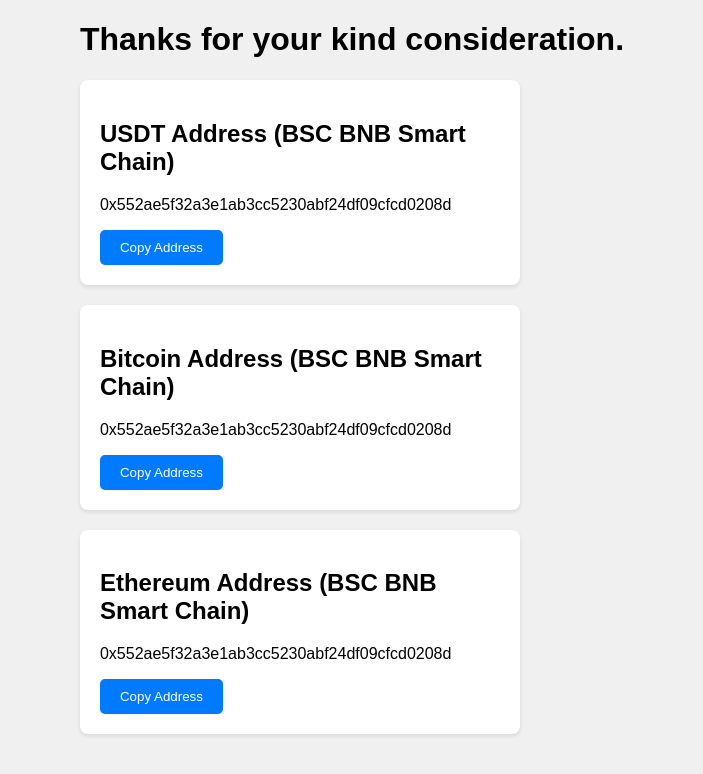
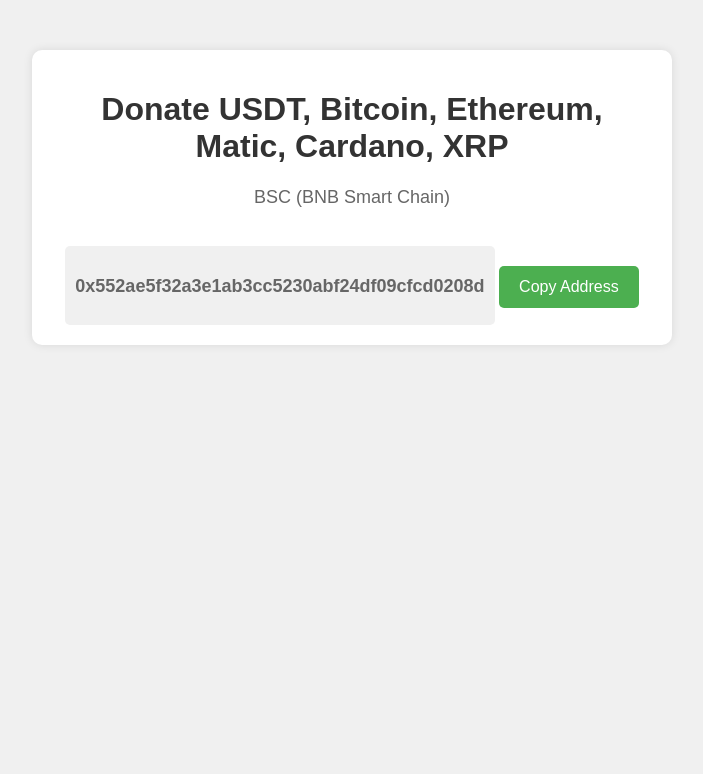
Before and after one commit to hashimali179/cryptoaddres, a plain HTML site: page index.html in a window 1280 px wide. Shown: the whole page, without its empty margins (288-991 px from the left). Drawn offline with Linux system fonts and the light colour scheme.

Commit message:
final push

```diff
--- a/css/index.css
+++ /dev/null
@@ -1,42 +0,0 @@
-body {
-    font-family: Arial, sans-serif;
-    margin: 0;
-    padding: 0;
-    background-color: #f0f0f0;
-    display: flex;
-    justify-content: center;
-    /* align-items: center; */
-    height: 100vh;
-  }
-  .list {
-    display: inline;
-
-
-  }
-  .container {
-    max-width: 400px;
-    background-color: #fff;
-    padding: 20px;
-    margin-top: 20px;
-    border-radius: 8px;
-    box-shadow: 0 2px 4px rgba(0, 0, 0, 0.1);
-  }
-  input[type="text"] {
-    width: 100%;
-    margin-bottom: 10px;
-    padding: 10px;
-    border: 1px solid #ccc;
-    border-radius: 5px;
-    box-sizing: border-box;
-  }
-  button {
-    padding: 10px 20px;
-    background-color: #007bff;
-    color: #fff;
-    border: none;
-    border-radius: 5px;
-    cursor: pointer;
-  }
-  button:hover {
-    background-color: #0056b3;
-  }
--- a/index.html
+++ b/index.html
@@ -3,39 +3,76 @@
 <head>
     <meta charset="UTF-8">
     <meta name="viewport" content="width=device-width, initial-scale=1.0">
-<title>Crypto Wallet Address Page</title>
-<link rel="stylesheet" href="css/index.css">
+    <title>My Crypto Wallet</title>
+    <style>
+        body {
+            font-family: Arial, sans-serif;
+            margin: 0;
+            padding: 0;
+            background-color: #f0f0f0;
+            text-align: center;
+        }
+        .container {
+            max-width: 600px;
+            margin: 50px auto;
+            padding: 20px;
+            background-color: #fff;
+            border-radius: 10px;
+            box-shadow: 0 0 10px rgba(0, 0, 0, 0.1);
+        }
+        h1 {
+            color: #333;
+        }
+        p {
+            color: #666;
+            margin-top: 20px;
+            font-size: 18px;
+        }
+        .wallet-address {
+            font-size: 20px;
+            font-weight: bold;
+            padding: 10px;
+            background-color: #f0f0f0;
+            border-radius: 5px;
+            margin-top: 20px;
+            display: inline-block;
+        }
+        .copy-button {
+            background-color: #4CAF50;
+            color: white;
+            padding: 12px 20px;
+            border: none;
+            border-radius: 5px;
+            cursor: pointer;
+            margin-top: 20px;
+            font-size: 16px;
+        }
+        .copy-button:hover {
+            background-color: #45a049;
+        }
+    </style>
 </head>
 <body>
-
-<div class = "list">
-    <h1>Thanks for your kind consideration.</h1>
     <div class="container">
-  <h2>USDT Address (BSC BNB Smart Chain)</h2>
-  <p id="walletAddress">0x552ae5f32a3e1ab3cc5230abf24df09cfcd0208d</p>
-  <button onclick="copyToClipboard()">Copy Address</button>
+        <h1>Donate USDT, Bitcoin, Ethereum, Matic, Cardano, XRP</h1>
+        <p>BSC (BNB Smart  Chain)</p>
+        <div class="wallet-address" id="walletAddress">
+            <!-- Replace the line below with your actual wallet address -->
+            <p>0x552ae5f32a3e1ab3cc5230abf24df09cfcd0208d</p>
         </div>
-
-<div class="container">
-    <h2>Bitcoin Address (BSC BNB Smart Chain)</h2>
-    <p id="walletAddress">0x552ae5f32a3e1ab3cc5230abf24df09cfcd0208d</p>
-    <button onclick="copyToClipboard()">Copy Address</button>
-</div>
-
-<div class="container">
-    <h2>Ethereum Address (BSC BNB Smart Chain)</h2>
-    <p id="walletAddress">0x552ae5f32a3e1ab3cc5230abf24df09cfcd0208d</p>
-    <button onclick="copyToClipboard()">Copy Address</button>
-</div>
+        <button class="copy-button" onclick="copyAddress()">Copy Address</button>
     </div>
 
     <script>
-function copyToClipboard() {
-  var copyText = document.getElementById("walletAddress");
-  copyText.select();
-  copyText.setSelectionRange(0, 99999);
+        function copyAddress() {
+            var walletAddress = document.getElementById("walletAddress");
+            var range = document.createRange();
+            range.selectNode(walletAddress);
+            window.getSelection().removeAllRanges();
+            window.getSelection().addRange(range);
             document.execCommand("copy");
-  alert("Copied the address: " + copyText.value);
+            window.getSelection().removeAllRanges();
+            alert("Address copied to clipboard!");
         }
     </script>
 </body>
```
Lines whose indentation alone changed are shown as unchanged.
